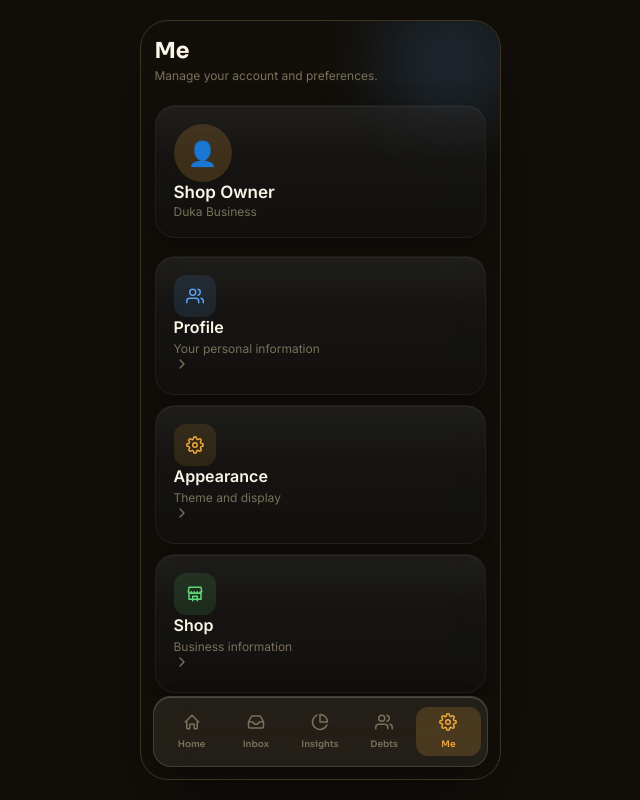
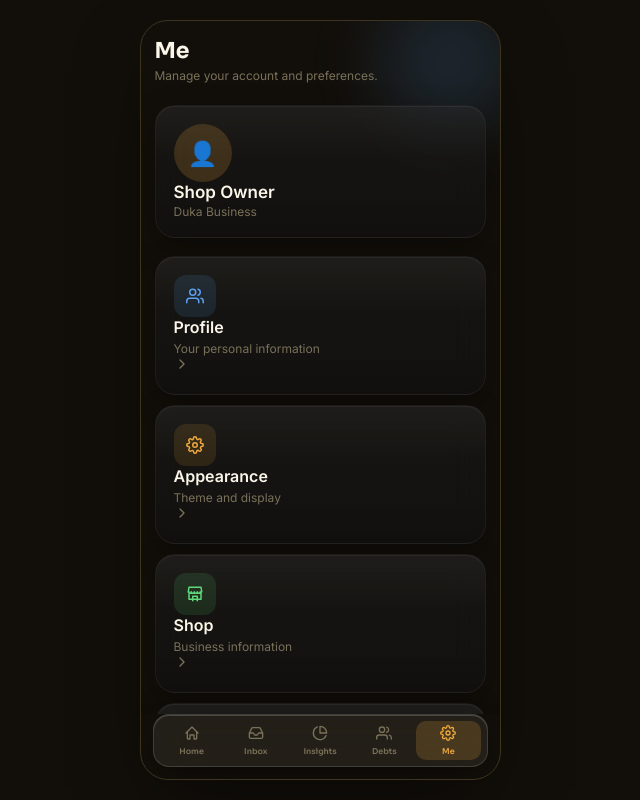
Before and after one commit to bred9702-svg/Duka-app-fin, a React (Vite) app: page /me in a window 1280 px wide. Shown: the whole page, without its empty margins (320-960 px from the left). Built offline with nearby package versions, Linux system fonts and the light colour scheme; no server answers; the database is empty.

Commit message:
Update BottomNav.jsx

```diff
--- a/src/components/BottomNav.jsx
+++ b/src/components/BottomNav.jsx
@@ -52,12 +52,12 @@ export default function BottomNav() {
         justifyContent: 'space-around',
         alignItems: 'center',
         margin: '0 12px 12px',
-        padding: '10px 6px',
+        padding: '6px 6px',
         background: 'rgba(255,255,255,.07)',
         backdropFilter: 'blur(22px) saturate(180%)',
         WebkitBackdropFilter: 'blur(22px) saturate(180%)',
         border: '1px solid rgba(255,255,255,.14)',
-        borderRadius: 18,
+        borderRadius: 16,
         boxShadow:
           '0 10px 30px -10px rgba(0,0,0,.6), inset 0 1px 0 rgba(255,255,255,.18)',
         flexShrink: 0,
@@ -84,9 +84,9 @@ export default function BottomNav() {
                 display: 'flex',
                 flexDirection: 'column',
                 alignItems: 'center',
-                gap: 4,
-                padding: '6px 4px',
-                borderRadius: 12,
+                gap: 2,
+                padding: '4px 4px',
+                borderRadius: 10,
                 background: active
                   ? 'rgba(240,169,61,.18)'
                   : 'transparent',
@@ -100,7 +100,7 @@ export default function BottomNav() {
               >
                 <Icon
                   name={tab.icon}
-                  size={18}
+                  size={16}
                   color={
                     active
                       ? '#F0A93D'
@@ -127,7 +127,7 @@ export default function BottomNav() {
               <span
                 style={{
                   fontFamily: 'var(--font-display)',
-                  fontSize: 9,
+                  fontSize: 8,
                   fontWeight: 600,
                   color: active
                     ? '#F0A93D'
```
